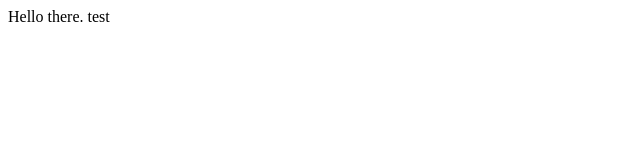
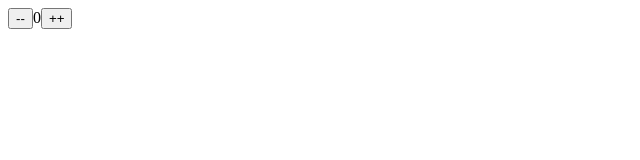
Before and after one commit to abradley2/preact-next-test, a Next.js app: page / in a window 1280 px wide. Shown: the top 160 px of the page, without its empty margins (0-640 px from the left). Built offline with nearby package versions, Linux system fonts and the light colour scheme.

Commit message:
add example

```diff
--- a/pages/index.js
+++ b/pages/index.js
@@ -1 +1,23 @@
-export default () => <div>Hello there. test</div>
+import { Component } from 'react'
+
+export default class App extends Component {
+  constructor(props) {
+    super(props)
+
+    this.state = {
+      count: 0
+    }
+  }
+
+  render() {
+    return (<div>
+      <button onClick={() => this.setState({count: this.state.count - 1})}>
+        --
+      </button>
+      {this.state.count}
+      <button onClick={() => this.setState({count: this.state.count + 1})}>
+        ++
+      </button>
+    </div>)
+  }
+}
```
